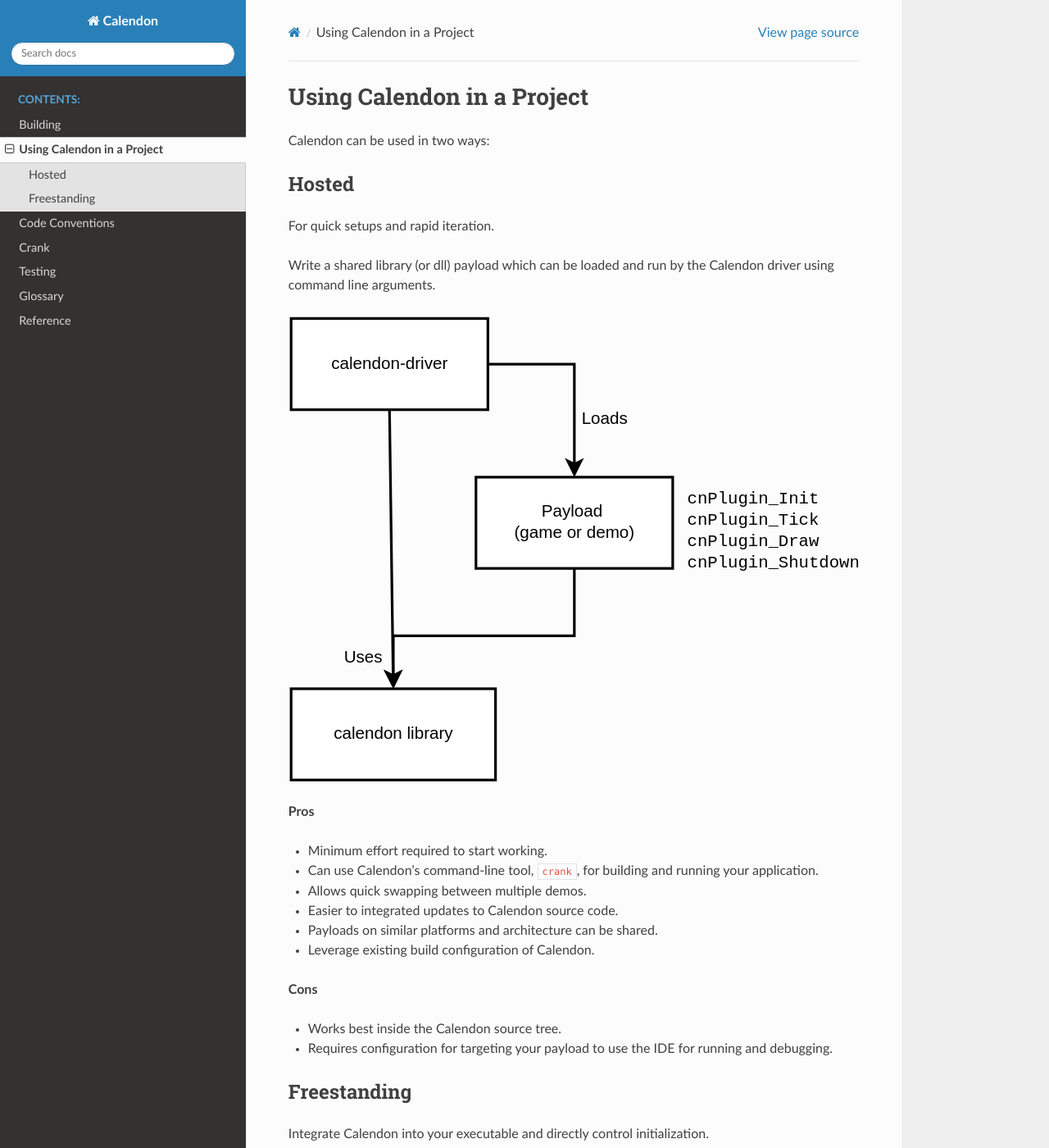
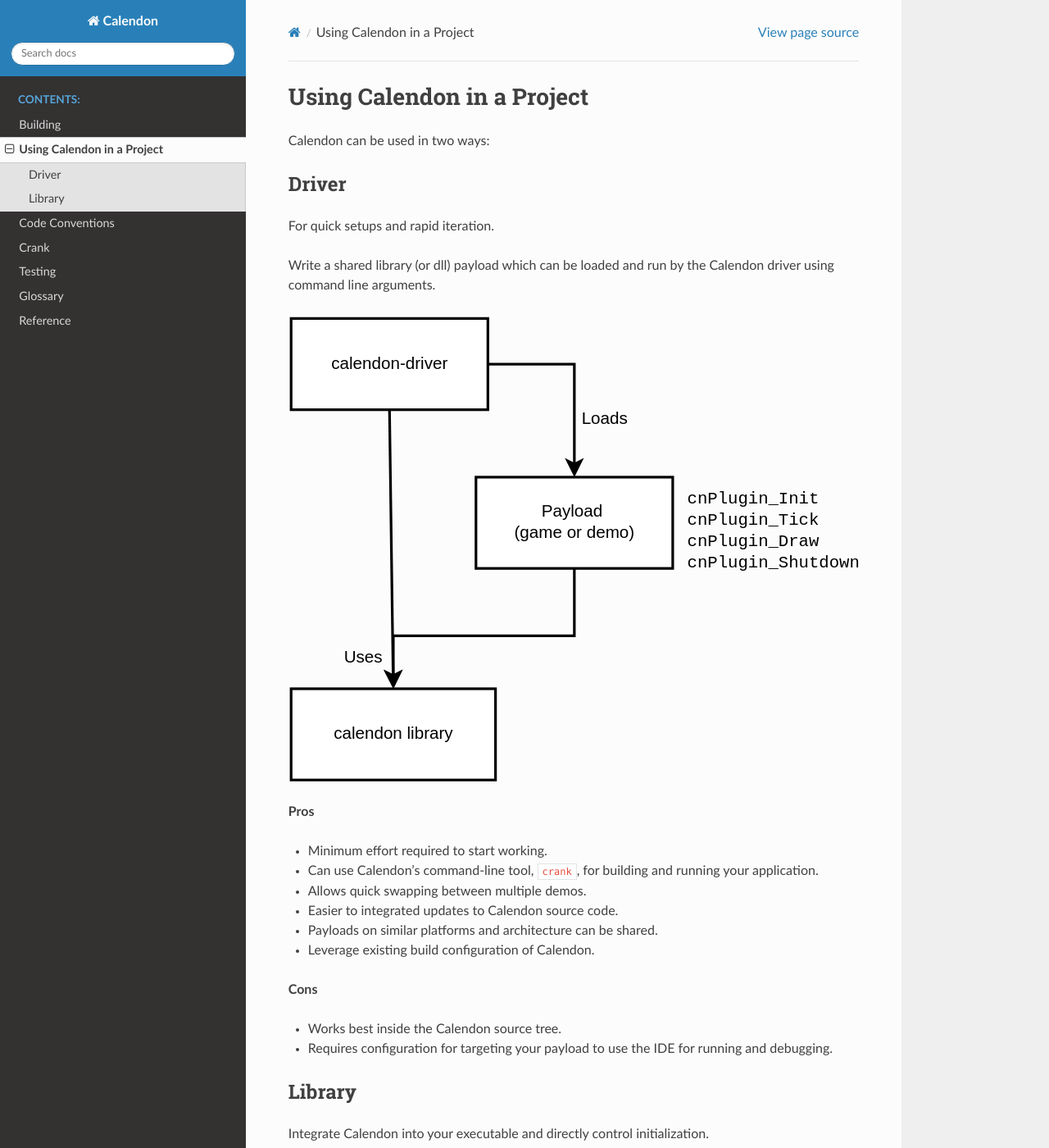
Before and after one commit to pyjarrett/calendon, a Sphinx documentation site: the page built from docs/source/project/using.rst, in a window 1280 px wide and 1400 px high. Shown: the whole window at 82% size. Built offline with Sphinx 7.4.7 and the Read the Docs theme 2.0.0, drawn with Linux system fonts in a browser that asks for light colours.

Commit message:
Change hosting/freestanding verbaige for usage of Calendon to driven/freestanding.

```diff
--- a/docs/source/project/glossary.rst
+++ b/docs/source/project/glossary.rst
@@ -52,7 +52,7 @@ concepts should be documented in the source code itself.
         A program which links to the Calendon library and provides its own main
         entry point.
 
-    hosted program
+    driven program
         A payload loaded and run by the Calendon driver.
 
     payload
--- a/docs/source/project/using.rst
+++ b/docs/source/project/using.rst
@@ -3,7 +3,7 @@ Using Calendon in a Project
 
 Calendon can be used in two ways:
 
-Hosted
+Driver
 ------
 
 For quick setups and rapid iteration.
@@ -11,7 +11,7 @@ For quick setups and rapid iteration.
 Write a shared library (or dll) payload which can be loaded and run by the Calendon driver
 using command line arguments.
 
-.. image:: ../images/using-hosted.svg
+.. image:: ../images/using-driver.svg
 
 **Pros**
 
@@ -29,12 +29,12 @@ using command line arguments.
 - Requires configuration for targeting your payload to use
   the IDE for running and debugging.
 
-Freestanding
-------------
+Library
+-------
 
 Integrate Calendon into your executable and directly control initialization.
 
-.. image:: ../images/using-freestanding.svg
+.. image:: ../images/using-library.svg
 
 **Pros**
 
```
Also changed, not shown: docs/source/images/using-driver.svg (renamed from docs/source/images/using-hosted.svg), docs/source/images/using-library.svg (renamed from docs/source/images/using-freestanding.svg).
